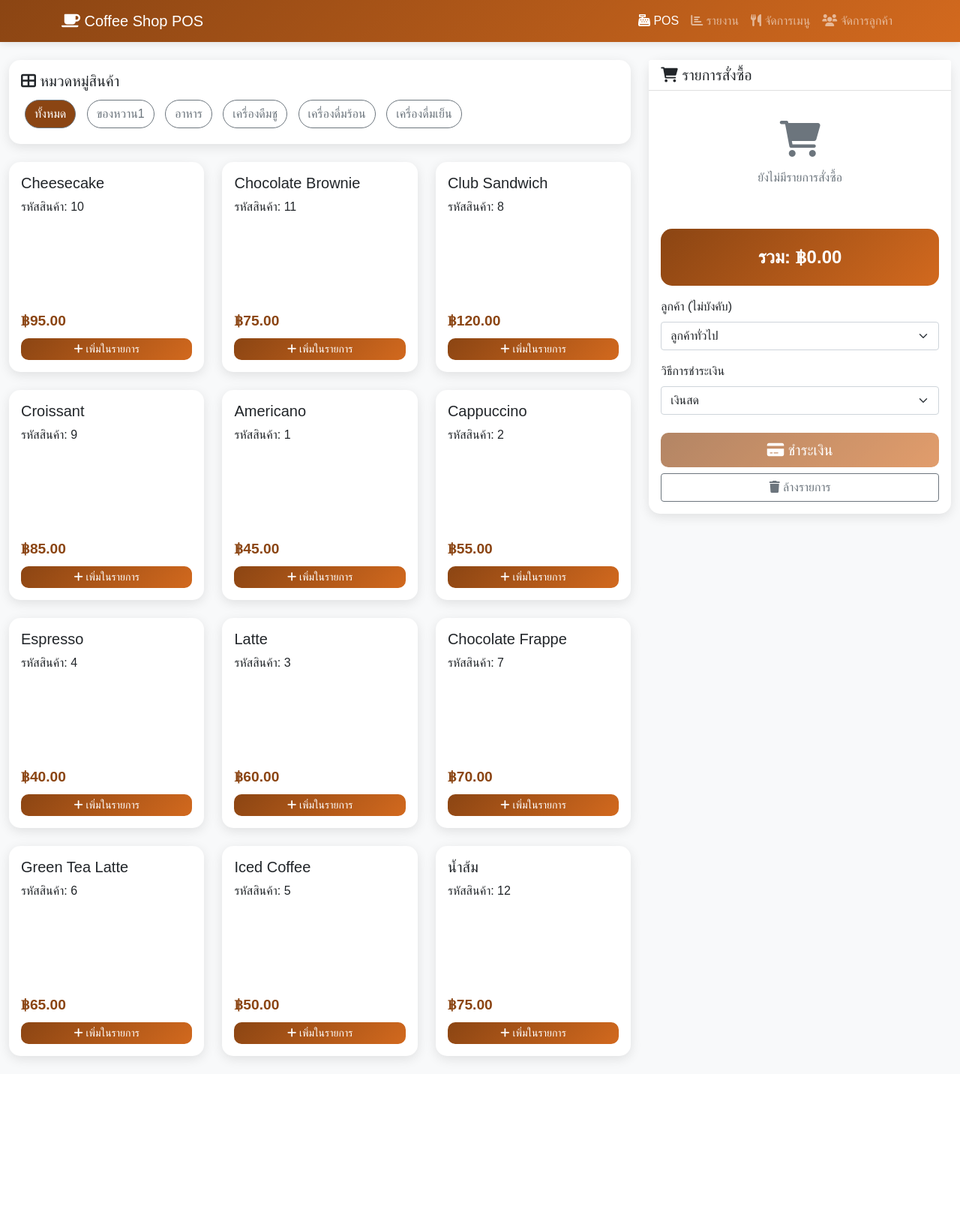
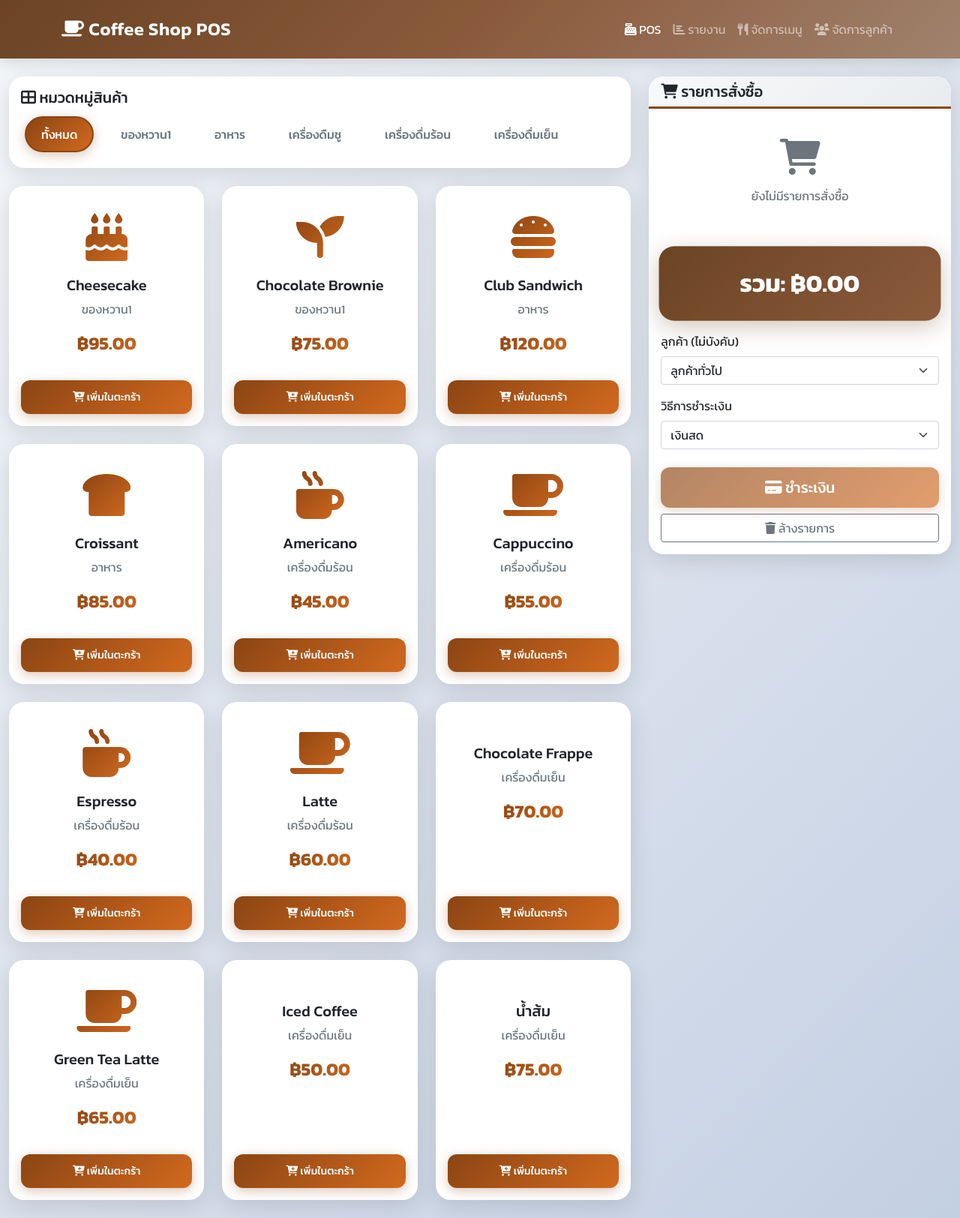
Before and after one commit to ruengsakk/Smart-Cafe-POS-Analytics, a PHP site: page / in a window 1280 px wide. Shown: the whole page at 75% size. Before the commit the page ends 1418 px from the top, so only its background shows below. Run offline with PHP 8.4, Linux system fonts and the light colour scheme; data comes from the database, SQL or seed files in the repository.

Commit message:
Improve POS UI/UX with modern design and icons

```diff
--- a/index.php
+++ b/index.php
@@ -7,70 +7,217 @@
     <link href="https://cdn.jsdelivr.net/npm/bootstrap@5.1.3/dist/css/bootstrap.min.css" rel="stylesheet">
     <link href="https://cdnjs.cloudflare.com/ajax/libs/font-awesome/6.0.0/css/all.min.css" rel="stylesheet">
     <style>
+        @import url('https://fonts.googleapis.com/css2?family=Kanit:wght@300;400;500;600;700&display=swap');
+
         body {
-            background-color: #f8f9fa;
-            font-family: 'Sarabun', sans-serif;
+            background: linear-gradient(135deg, #f5f7fa 0%, #c3cfe2 100%);
+            font-family: 'Kanit', sans-serif;
+            min-height: 100vh;
         }
+
         .navbar {
-            background: linear-gradient(135deg, #8B4513, #D2691E);
-            box-shadow: 0 2px 10px rgba(0,0,0,0.1);
+            background: linear-gradient(135deg, #6B4423, #8B5A3C, #A0826D);
+            box-shadow: 0 4px 20px rgba(0,0,0,0.15);
+            padding: 1rem 0;
         }
+
+        .navbar-brand {
+            font-size: 1.5rem;
+            font-weight: 600;
+            letter-spacing: 0.5px;
+        }
+
         .card {
             border: none;
-            border-radius: 15px;
-            box-shadow: 0 4px 15px rgba(0,0,0,0.1);
-            transition: transform 0.3s ease;
+            border-radius: 20px;
+            box-shadow: 0 8px 30px rgba(0,0,0,0.12);
+            transition: all 0.4s cubic-bezier(0.165, 0.84, 0.44, 1);
+            overflow: hidden;
         }
+
         .card:hover {
-            transform: translateY(-5px);
+            transform: translateY(-8px);
+            box-shadow: 0 15px 40px rgba(0,0,0,0.2);
         }
+
+        /* Menu Card Styles */
         .menu-card {
             cursor: pointer;
-            height: 280px;
+            height: 320px;
+            background: white;
+            position: relative;
+            overflow: hidden;
         }
+
+        .menu-card::before {
+            content: '';
+            position: absolute;
+            top: 0;
+            left: 0;
+            width: 100%;
+            height: 100%;
+            background: linear-gradient(135deg, rgba(139,69,19,0.1), rgba(210,105,30,0.1));
+            opacity: 0;
+            transition: opacity 0.3s ease;
+        }
+
+        .menu-card:hover::before {
+            opacity: 1;
+        }
+
         .menu-card:hover {
-            border: 2px solid #8B4513;
+            border: 3px solid #8B4513;
+            transform: scale(1.03);
         }
+
+        .menu-icon {
+            font-size: 4rem;
+            background: linear-gradient(135deg, #8B4513, #D2691E);
+            -webkit-background-clip: text;
+            -webkit-text-fill-color: transparent;
+            margin: 20px 0;
+        }
+
         .cart-summary {
             position: sticky;
             top: 20px;
+            background: white;
         }
+
         .order-item {
-            border-bottom: 1px solid #eee;
-            padding: 10px 0;
+            border-bottom: 1px solid #f0f0f0;
+            padding: 15px 0;
+            transition: background 0.3s ease;
         }
+
+        .order-item:hover {
+            background: #f8f9fa;
+            border-radius: 10px;
+            padding-left: 10px;
+            margin-left: -10px;
+        }
+
         .btn-coffee {
             background: linear-gradient(135deg, #8B4513, #D2691E);
             border: none;
             color: white;
-            border-radius: 10px;
+            border-radius: 12px;
+            font-weight: 500;
+            padding: 12px 24px;
+            transition: all 0.3s ease;
+            box-shadow: 0 4px 15px rgba(139,69,19,0.3);
         }
+
         .btn-coffee:hover {
             background: linear-gradient(135deg, #D2691E, #8B4513);
             color: white;
+            transform: translateY(-2px);
+            box-shadow: 0 8px 25px rgba(139,69,19,0.4);
         }
+
+        .btn-coffee:active {
+            transform: translateY(0);
+        }
+
         .category-btn {
-            border-radius: 25px;
+            border-radius: 30px;
             margin: 5px;
             transition: all 0.3s ease;
+            font-weight: 500;
+            padding: 10px 20px;
+            border: 2px solid transparent;
         }
+
         .category-btn.active {
-            background: #8B4513;
-            color: white;
-        }
-        .menu-price {
-            font-weight: bold;
-            color: #8B4513;
-            font-size: 1.2em;
-        }
-        .total-display {
             background: linear-gradient(135deg, #8B4513, #D2691E);
             color: white;
-            border-radius: 15px;
-            padding: 20px;
+            border-color: #8B4513;
+            box-shadow: 0 4px 15px rgba(139,69,19,0.3);
+        }
+
+        .category-btn:hover:not(.active) {
+            border-color: #8B4513;
+            background: #fff;
+            transform: translateY(-2px);
+        }
+
+        .menu-price {
+            font-weight: 700;
+            background: linear-gradient(135deg, #8B4513, #D2691E);
+            -webkit-background-clip: text;
+            -webkit-text-fill-color: transparent;
+            font-size: 1.5em;
+        }
+
+        .total-display {
+            background: linear-gradient(135deg, #6B4423, #8B5A3C);
+            color: white;
+            border-radius: 20px;
+            padding: 25px;
             text-align: center;
-            font-size: 1.5em;
-            font-weight: bold;
+            font-size: 2em;
+            font-weight: 700;
+            box-shadow: 0 8px 30px rgba(107,68,35,0.3);
+            animation: pulse 2s ease-in-out infinite;
+        }
+
+        @keyframes pulse {
+            0%, 100% { transform: scale(1); }
+            50% { transform: scale(1.02); }
+        }
+
+        .empty-cart {
+            opacity: 0.6;
+            text-align: center;
+            padding: 40px 20px;
+        }
+
+        .empty-cart i {
+            font-size: 3rem;
+            color: #ccc;
+        }
+
+        /* Quantity Controls */
+        .btn-group .btn {
+            border-radius: 8px;
+            transition: all 0.2s ease;
+        }
+
+        .btn-group .btn:hover {
+            transform: scale(1.1);
+        }
+
+        /* Category Filter Card */
+        .card-header {
+            background: linear-gradient(135deg, #f8f9fa, #e9ecef);
+            border-bottom: 3px solid #8B4513;
+            font-weight: 600;
+        }
+
+        /* Animations */
+        @keyframes fadeInUp {
+            from {
+                opacity: 0;
+                transform: translateY(30px);
+            }
+            to {
+                opacity: 1;
+                transform: translateY(0);
+            }
+        }
+
+        .menu-card {
+            animation: fadeInUp 0.5s ease-out;
+        }
+
+        /* Responsive */
+        @media (max-width: 768px) {
+            .menu-card {
+                height: 250px;
+            }
+            .menu-icon {
+                font-size: 2.5rem;
+            }
         }
     </style>
 </head>
--- a/js/pos.js
+++ b/js/pos.js
@@ -45,15 +45,17 @@ class POSSystem {
             menuContainer.innerHTML = '';
 
             menus.forEach(menu => {
+                const icon = this.getMenuIcon(menu.name, menu.category_name);
                 menuContainer.innerHTML += `
                     <div class="col-md-6 col-lg-4 mb-4">
                         <div class="card menu-card" onclick="pos.addToCart(${menu.id}, '${menu.name}', ${menu.price})">
-                            <div class="card-body d-flex flex-column">
-                                <h5 class="card-title">${menu.name}</h5>
-                                <p class="card-text flex-grow-1">รหัสสินค้า: ${menu.id}</p>
-                                <div class="menu-price">฿${parseFloat(menu.price).toFixed(2)}</div>
-                                <button class="btn btn-coffee btn-sm mt-2">
-                                    <i class="fas fa-plus"></i> เพิ่มในรายการ
+                            <div class="card-body d-flex flex-column align-items-center text-center">
+                                <i class="${icon} menu-icon"></i>
+                                <h5 class="card-title mb-2">${menu.name}</h5>
+                                <p class="card-text text-muted mb-3">${menu.category_name || 'เมนูพิเศษ'}</p>
+                                <div class="menu-price mb-3">฿${parseFloat(menu.price).toFixed(2)}</div>
+                                <button class="btn btn-coffee btn-sm mt-auto w-100">
+                                    <i class="fas fa-cart-plus"></i> เพิ่มในตะกร้า
                                 </button>
                             </div>
                         </div>
@@ -415,6 +417,40 @@ class POSSystem {
             }
         });
     }
+
+    // Get menu icon based on name and category
+    getMenuIcon(name, category) {
+        name = name.toLowerCase();
+        category = category ? category.toLowerCase() : '';
+
+        // Coffee drinks
+        if (name.includes('americano')) return 'fas fa-mug-hot';
+        if (name.includes('cappuccino')) return 'fas fa-coffee';
+        if (name.includes('latte')) return 'fas fa-coffee';
+        if (name.includes('espresso')) return 'fas fa-mug-hot';
+        if (name.includes('mocha')) return 'fas fa-mug-saucer';
+
+        // Cold drinks
+        if (name.includes('ice') || name.includes('iced') || name.includes('frappe')) return 'fas fa-glass-water';
+        if (name.includes('tea') || name.includes('ชา')) return 'fas fa-leaf';
+        if (name.includes('chocolate')) return 'fas fa-seedling';
+        if (name.includes('น้ำ')) return 'fas fa-glass-water-droplet';
+
+        // Food
+        if (name.includes('sandwich')) return 'fas fa-burger';
+        if (name.includes('croissant') || name.includes('bread')) return 'fas fa-bread-slice';
+        if (name.includes('cake') || name.includes('เค้ก')) return 'fas fa-cake-candles';
+        if (name.includes('brownie') || name.includes('cookie')) return 'fas fa-cookie';
+
+        // Category-based fallback
+        if (category.includes('ร้อน')) return 'fas fa-mug-hot';
+        if (category.includes('เย็น')) return 'fas fa-glass-water';
+        if (category.includes('อาหาร')) return 'fas fa-utensils';
+        if (category.includes('หวาน')) return 'fas fa-ice-cream';
+
+        // Default
+        return 'fas fa-coffee';
+    }
 }
 
 // Print receipt function
```
